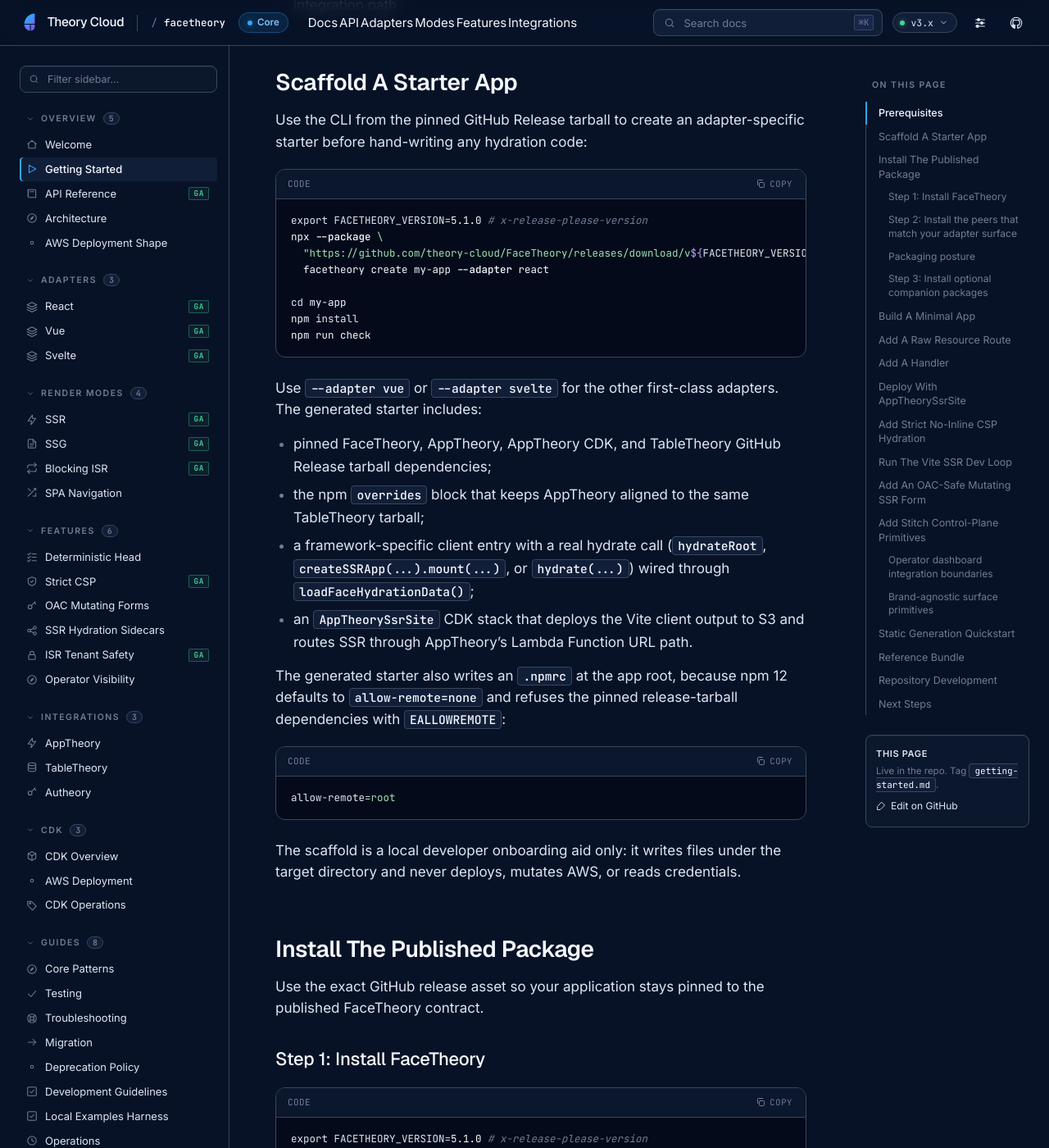
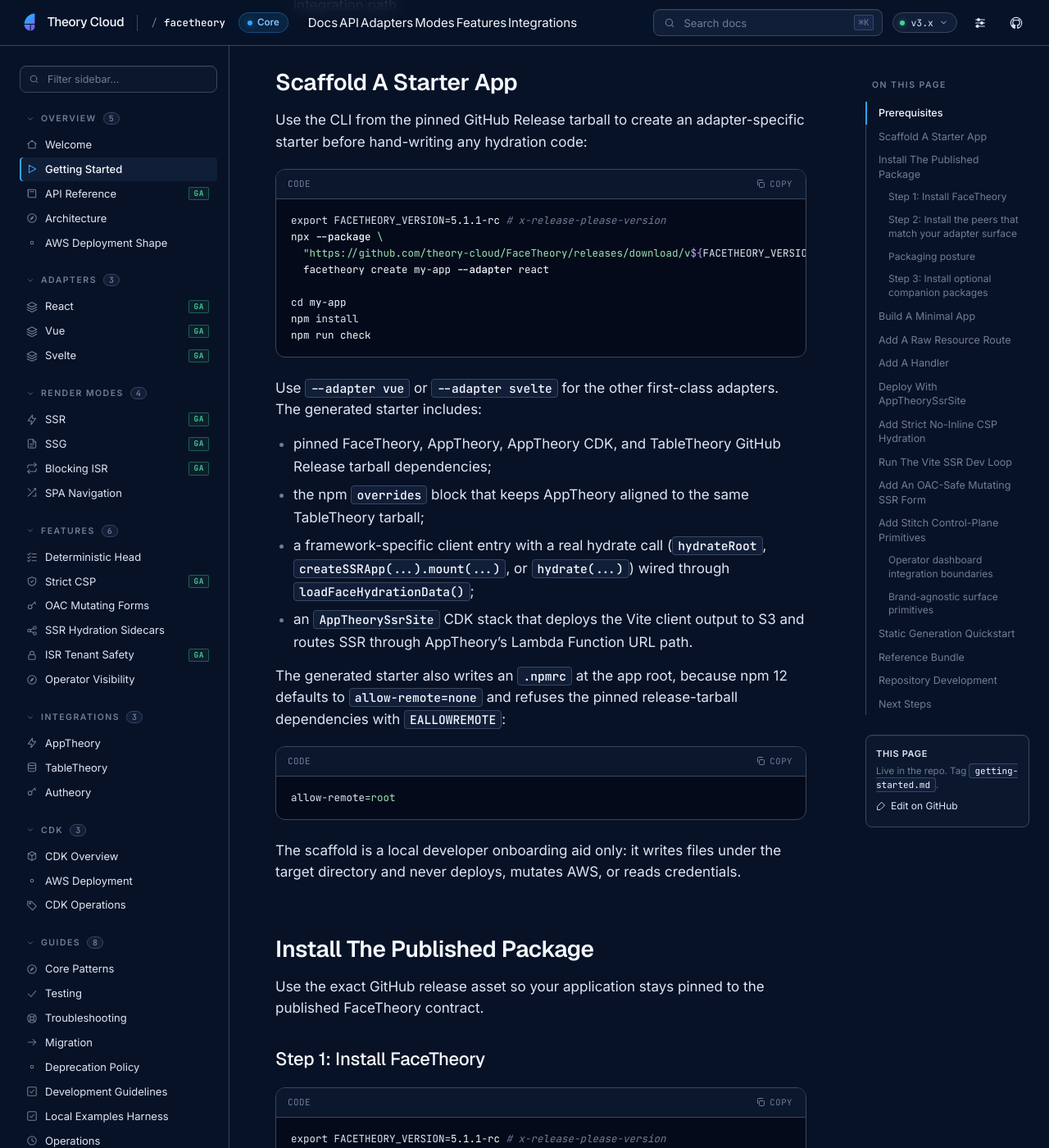
Before and after one commit to theory-cloud/FaceTheory, a Jekyll site: the page built from docs/getting-started.md, in a window 1280 px wide and 1400 px high, scrolled down 642 px. Shown: the whole window at 82% size. Built offline with Jekyll 4.4.1, drawn with Linux system fonts in a browser that asks for light colours.

Commit message:
chore(premain): release 5.1.1-rc

````diff
--- a/docs/getting-started.md
+++ b/docs/getting-started.md
@@ -23,7 +23,7 @@ Optional:
 Use the CLI from the pinned GitHub Release tarball to create an adapter-specific starter before hand-writing any hydration code:
 
 ```bash
-export FACETHEORY_VERSION=5.1.0 # x-release-please-version
+export FACETHEORY_VERSION=5.1.1-rc # x-release-please-version
 npx --package \
   "https://github.com/theory-cloud/FaceTheory/releases/download/v${FACETHEORY_VERSION}/theory-cloud-facetheory-${FACETHEORY_VERSION}.tgz" \
   facetheory create my-app --adapter react
@@ -55,7 +55,7 @@ Use the exact GitHub release asset so your application stays pinned to the publi
 ### Step 1: Install FaceTheory
 
 ```bash
-export FACETHEORY_VERSION=5.1.0 # x-release-please-version
+export FACETHEORY_VERSION=5.1.1-rc # x-release-please-version
 npm install --save-exact \
   "https://github.com/theory-cloud/FaceTheory/releases/download/v${FACETHEORY_VERSION}/theory-cloud-facetheory-${FACETHEORY_VERSION}.tgz"
 ```
@@ -638,7 +638,7 @@ Important ISR default:
 
 ## Reference Bundle
 
-The `v5.1.0` GitHub release includes the matching `facetheory-reference-${FACETHEORY_VERSION}.tar.gz` bundle. It contains: <!-- x-release-please-version -->
+The `v5.1.1-rc` GitHub release includes the matching `facetheory-reference-${FACETHEORY_VERSION}.tar.gz` bundle. It contains: <!-- x-release-please-version -->
 
 - `docs/` canonical consumer and operator docs
 - `ts/examples/` runnable React, Vue, Svelte, and SSG examples
--- a/ts/package.json
+++ b/ts/package.json
@@ -1,6 +1,6 @@
 {
   "name": "@theory-cloud/facetheory",
-  "version": "5.1.0",
+  "version": "5.1.1-rc",
   "description": "AWS-first SSR, SSG, and blocking ISR runtime for Node.js with React, Vue, and Svelte adapters.",
   "license": "Apache-2.0",
   "type": "module",
````
Also changed, not shown: CHANGELOG.prerelease.md (+8 -0 lines), docs/api-reference.md (+1 -1 lines), .release-please-manifest.premain.json, README.md, docs/README.md, ts/README.md, 2 other files.
